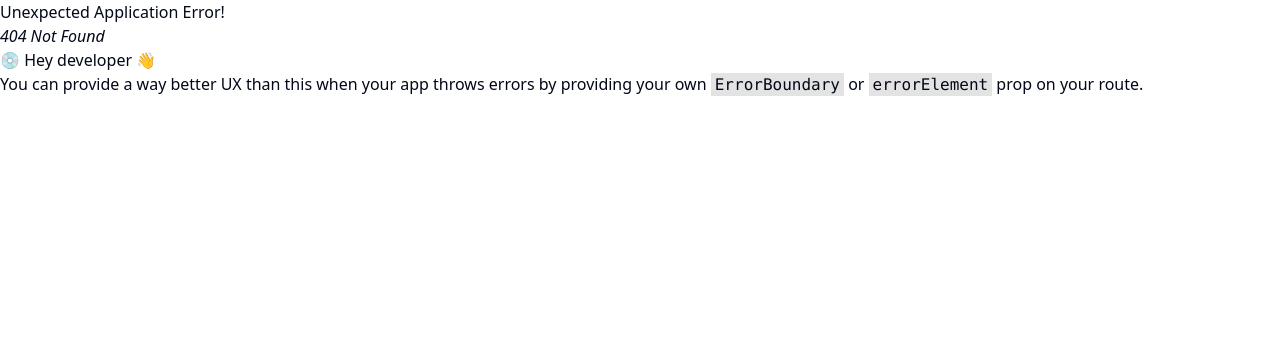
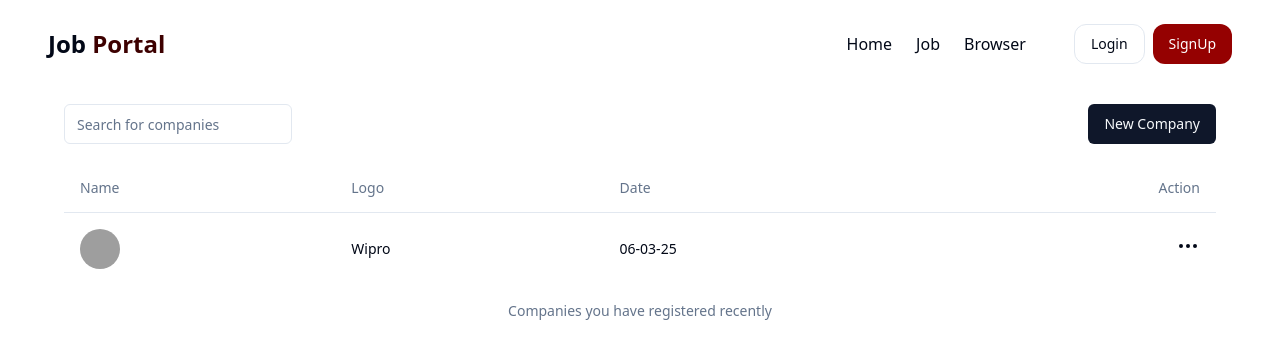
Before and after one commit to HarsikaKumari/jobSearch, a React (Vite) app in the folder frontend/: page /admin/companies in a window 1280 px wide. Before the commit this address had no page. Shown: the top 358 px of the page. Built offline with nearby package versions, Linux system fonts and the light colour scheme; grey boxes are pictures that could not be loaded.

Commit message:
feat(companies): restructure Companies component for admin access and add company management features

```diff
--- a/frontend/src/components/Companies.jsx
+++ /dev/null
@@ -1,7 +0,0 @@
-const Companies = () => {
-  return (
-    <div>Companies</div>
-  )
-}
-
-export default Companies
--- /dev/null
+++ b/frontend/src/components/admin/Companies.jsx
@@ -0,0 +1,25 @@
+import Navbar from "../shared/Navbar"
+import { Input } from "../ui/input"
+import { Button } from '../ui/button'
+import CompaniesTable from "./CompaniesTable"
+import { useNavigate } from "react-router-dom"
+
+const Companies = () => {
+    const navigate = useNavigate()
+    return (
+        <div>
+            <Navbar />
+            <div className="mx-auto my-10 max-w-6xl">
+                <div className="flex items-center justify-between my-5">
+                    <Input
+                        className="w-fit"
+                        placeholder="Search for companies" />
+                    <Button onClick={() => navigate('/admin/companies/create')} >New Company</Button>
+                </div>
+                <CompaniesTable />
+            </div>
+        </div>
+    )
+}
+
+export default Companies
--- /dev/null
+++ b/frontend/src/components/admin/CompaniesTable.jsx
@@ -0,0 +1,44 @@
+import { Popover, PopoverContent, PopoverTrigger } from '@/components/ui/popover';
+import { Table, TableBody, TableCaption, TableCell, TableHead, TableHeader, TableRow } from '../ui/table.jsx'
+import { Avatar, AvatarImage } from "@/components/ui/avatar";
+import { Edit2, MoreHorizontal } from 'lucide-react';
+
+const CompaniesTable = () => {
+    return (
+        <div>
+            <Table>
+                <TableCaption>Companies you have registered recently</TableCaption>
+                <TableHeader>
+                    <TableRow>
+                        <TableHead>Name</TableHead>
+                        <TableHead>Logo</TableHead>
+                        <TableHead>Date</TableHead>
+                        <TableHead className="text-right">Action</TableHead>
+                    </TableRow>
+                </TableHeader>
+                <TableBody>
+                    <TableCell>
+                        <Avatar>
+                            <AvatarImage src="https://upload.wikimedia.org/wikipedia/commons/a/a0/Wipro_Primary_Logo_Color_RGB.svg" />
+                        </Avatar>
+                    </TableCell>
+                    <TableCell>Wipro</TableCell>
+                    <TableCell>06-03-25</TableCell>
+                    <TableCell className="text-right cursor-pointer">
+                        <Popover>
+                            <PopoverTrigger><MoreHorizontal /></PopoverTrigger>
+                            <PopoverContent className="w-32">
+                                <div className='flex items-center gap-2'>
+                                    <Edit2 className='w-4'/>
+                                    <span>Edit</span>
+                                </div>
+                            </PopoverContent>
+                        </Popover>
+                    </TableCell>
+                </TableBody>
+            </Table>
+        </div>
+    )
+}
+
+export default CompaniesTable
--- /dev/null
+++ b/frontend/src/components/admin/CompanySetup.jsx
@@ -0,0 +1,8 @@
+
+const CompanySetup = () => {
+  return (
+    <div>CompanySetup</div>
+  )
+}
+
+export default CompanySetup
--- /dev/null
+++ b/frontend/src/components/admin/CreateCompanies.jsx
@@ -0,0 +1,62 @@
+import { useNavigate } from "react-router-dom"
+import Navbar from "../shared/Navbar"
+import { Input } from "../ui/input"
+import { Label } from "../ui/label"
+import { Button } from "../ui/button"
+import axios from "axios"
+import { COMPANY_API_END_POINT } from "../../utils/constants"
+import { useState } from "react"
+import { toast } from "sonner"
+import { useDispatch } from "react-redux"
+import { setSingleCompany } from '@/redux/companySlice'
+
+function CreateCompanies() {
+    const navigate = useNavigate()
+    const dispatch = useDispatch()
+    const [companyName, setCompanyName] = useState();
+    const registerNewCompany = async () => {
+        try {
+            const res = await axios.post(`${COMPANY_API_END_POINT}/register`, { companyName },
+                {
+                    headers: {
+                        'content-type': 'application/json',
+                    },
+                    withCredentials: true,
+                },
+            );
+            if (res?.data?.success) {
+                dispatch(setSingleCompany(res.data.company));
+                const companyId = res?.data?.company?._id;
+                navigate(`/admin/companies/${companyId}`);
+                toast.success(res.data.message);
+            }
+        } catch (error) {
+            console.log(error);
+        }
+    }
+    return (
+        <div>
+            <Navbar />
+            <div className="mx-auto max-w-4xl">
+                <div className="my-10">
+                    <h1 className="font-bold text-2xl">Your Company Name</h1>
+                    <p className="text-gray-500">Set your Company name, and you can change it later.</p>
+                </div>
+
+                <Label className="mt-5">Company Name</Label>
+                <Input
+                    type="text"
+                    className="my-2"
+                    placeholder="Eg. Wipro"
+                    setCompanyName={(e) => setCompanyName(e.target.value)}
+                />
+                <div className="flex items-center gap-2 my-10">
+                    <Button variant="outline" onClick={() => navigate('/admin/companies')}>Cancel</Button>
+                    <Button onClick={registerNewCompany}>Create Company</Button>
+                </div>
+            </div>
+        </div>
+    )
+}
+
+export default CreateCompanies
--- a/frontend/src/components/shared/Navbar.jsx
+++ b/frontend/src/components/shared/Navbar.jsx
@@ -43,7 +43,7 @@ function Navbar() {
         </h1>
         <div className="flex items-center gap-12">
           <ul className="flex font-medium text-center gap-6">
-            {user && user.role === "admin" ? (
+            {user && user.role === "recruiter" ? (
               <>
                 <li>
                   {" "}
--- /dev/null
+++ b/frontend/src/redux/companySlice.js
@@ -0,0 +1,16 @@
+import { createSlice } from '@reduxjs/toolkit'
+
+const companySlice = createSlice({
+    name: "company",
+    initialState: {
+        singleCompany: null,
+    },
+    reducers: {
+        setSingleCompany: (state, action) => {
+            state.singleCompany = action.payload
+        }
+    }
+})
+
+export const { setSingleCompany } = companySlice.actions;
+export default companySlice.reducer;
--- a/frontend/src/redux/store.js
+++ b/frontend/src/redux/store.js
@@ -1,6 +1,7 @@
 import { combineReducers, configureStore } from "@reduxjs/toolkit";
 import authSlice from "./authSlice";
 import jobSlice from "./jobSlice";
+import companySlice from "./companySlice.js";
 
 import {
   persistReducer,
@@ -22,6 +23,7 @@ const persistConfig = {
 const rootReducer = combineReducers({
   auth: authSlice,
   job: jobSlice,
+  company: companySlice,
 });
 const persistedReducer = persistReducer(persistConfig, rootReducer);
 
--- a/frontend/src/utils/constants.js
+++ b/frontend/src/utils/constants.js
@@ -1,3 +1,4 @@
 export const USER_API_END_POINT = "http://localhost:3000/api/v1/user"
 export const JOB_API_END_POINT = "http://localhost:3000/api/v1"
 export const APPLICATION_API_END_POINT = "http://localhost:3000/api/v1/application"
+export const COMPANY_API_END_POINT = "http://localhost:3000/api/v1/company"
```
Also changed, not shown: frontend/src/App.jsx (+12 -2 lines), 1 other file (tests, documents, lock files or other folders).
